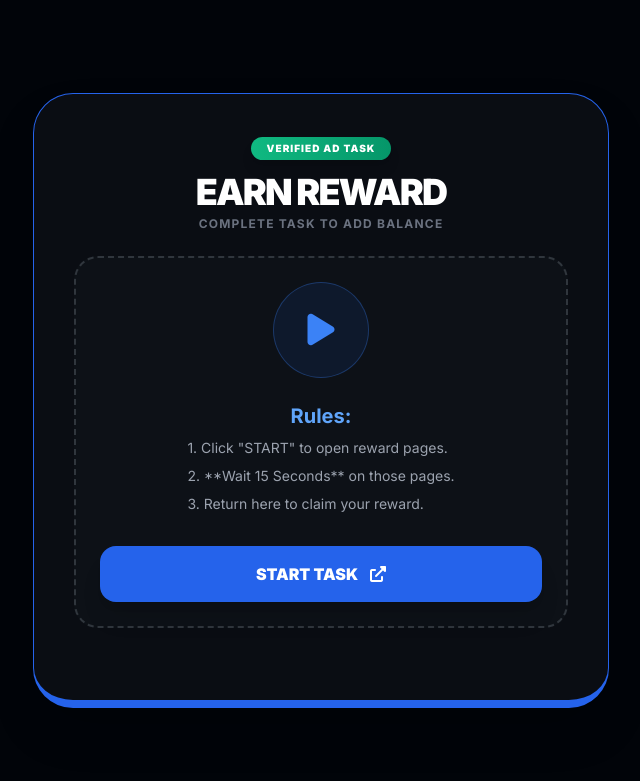
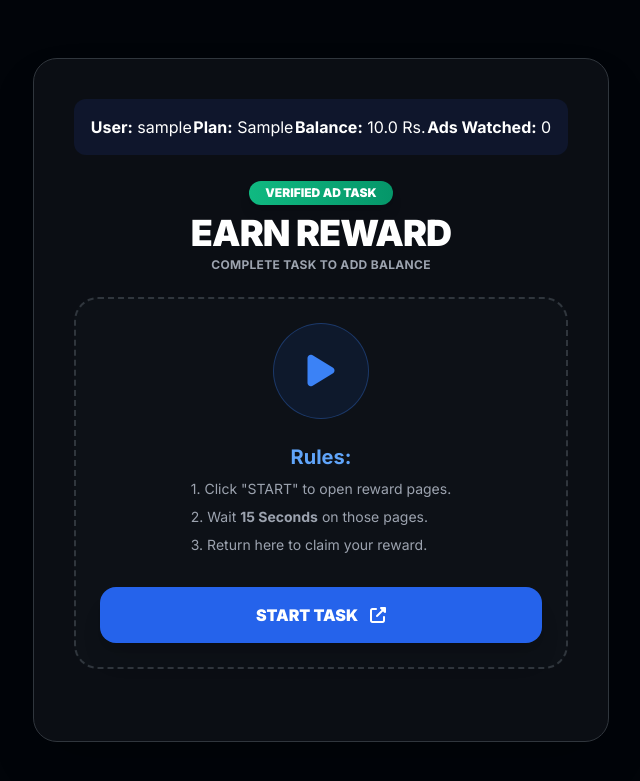
Before and after one commit to paisapropakistan/EarningApp, a Flask app: page /watch-ads in a window 1280 px wide. Shown: the top 781 px of the page, without its empty margins (319-959 px from the left). Run offline with Flask 3, Linux system fonts and the light colour scheme; the visitor is signed in with stand-in values (Sample User, id 1); tables that the repository leaves empty hold one stand-in row (values such as "Sample post"); some libraries are stand-ins or nearby versions.

Commit message:
Add files via upload

```diff
--- a/templates/watch_ads.html
+++ b/templates/watch_ads.html
@@ -1,37 +1,45 @@
 <!DOCTYPE html>
 <html lang="en">
 <head>
-    <script src="https://pl28707743.effectivegatecpm.com/62/3c/1a/623c1a586cf2df69186355db73107d2d.js"></script>
-
 <meta charset="UTF-8">
 <meta name="viewport" content="width=device-width, initial-scale=1.0">
 <title>Premium Task | PaisaPro</title>
 <script src="https://cdn.tailwindcss.com"></script>
-    <link rel="stylesheet" href="https://cdnjs.cloudflare.com/ajax/libs/font-awesome/6.0.0/css/all.min.css">
+<script src="https://kit.fontawesome.com/a076d05399.js" crossorigin="anonymous"></script>
 <style>
     @import url('https://fonts.googleapis.com/css2?family=Inter:wght@400;700;900&display=swap');
-        body { background: #010409; color: white; font-family: 'Inter', sans-serif; }
-        .glass { background: rgba(13, 17, 23, 0.8); backdrop-filter: blur(12px); border: 1px solid #30363d; }
+    body { background: #010409; font-family: 'Inter', sans-serif; color: #fff; }
+    .glass { background: rgba(13,17,23,0.85); backdrop-filter: blur(12px); border: 1px solid #30363d; }
     .task-container { position: relative; width: 100%; min-height: 280px; background: #0d1117; border-radius: 24px; border: 2px dashed #30363d; }
-        .reward-badge { background: linear-gradient(90deg, #10b981, #059669); }
+    .reward-badge { background: linear-gradient(90deg,#10b981,#059669); }
 </style>
 </head>
 <body class="min-h-screen flex items-center justify-center p-4">
 
-    <div id="mainCard" class="glass w-full max-w-xl p-6 md:p-10 rounded-[40px] text-center border-b-8 border-blue-600 shadow-2xl">
+<div class="w-full max-w-xl p-6 md:p-10 glass rounded-3xl shadow-2xl text-center">
 
-        <div id="adHeader" class="mb-6">
-            <div class="reward-badge inline-block text-white text-[10px] px-4 py-1 rounded-full font-black uppercase tracking-widest mb-3 shadow-lg">
-                Verified Ad Task
-            </div>
-            <h2 class="text-3xl md:text-4xl font-black uppercase mb-1 tracking-tighter text-white">Earn Reward</h2>
-            <p class="text-gray-500 text-xs font-bold uppercase tracking-widest">Complete task to add balance</p>
+    <!-- USER INFO -->
+    <div class="mb-6 flex flex-wrap justify-around bg-blue-900/20 p-4 rounded-xl">
+        <div class="text-center"><span class="font-bold">User:</span> {{ user.username }}</div>
+        <div class="text-center"><span class="font-bold">Plan:</span> {{ user.plan }}</div>
+        <div class="text-center"><span class="font-bold">Balance:</span> <span id="balance">{{ user.balance }}</span> Rs.</div>
+        <div class="text-center"><span class="font-bold">Ads Watched:</span> <span id="adsWatched">{{ user.daily_ads }}</span></div>
     </div>
 
-        <div class="task-container mb-8 flex items-center justify-center p-6 relative" id="taskBox">
+    <!-- HEADER -->
+    <div class="mb-6">
+        <div class="reward-badge inline-block px-4 py-1 text-xs font-black uppercase rounded-full mb-2 shadow-lg">Verified Ad Task</div>
+        <h2 class="text-3xl md:text-4xl font-black uppercase mb-1 tracking-tight">Earn Reward</h2>
+        <p class="text-gray-400 text-xs font-bold uppercase tracking-wide">Complete task to add balance</p>
+    </div>
+
+    <!-- TASK BOX -->
+    <div class="task-container mb-8 flex items-center justify-center p-6 relative">
         <div id="timerDisplay" class="hidden absolute top-4 right-4 bg-red-600 text-white font-black px-4 py-1 rounded-lg text-lg z-50 animate-pulse">15s</div>
 
         <div id="taskContent" class="w-full">
+
+            <!-- START STATE -->
             <div id="startState">
                 <div class="bg-blue-600/10 w-24 h-24 rounded-full flex items-center justify-center mx-auto mb-6 border border-blue-500/30">
                     <i class="fas fa-play text-4xl text-blue-500"></i>
@@ -39,7 +47,7 @@
                 <h3 class="font-bold text-xl mb-2 text-blue-400">Rules:</h3>
                 <ul class="text-gray-400 text-sm mb-8 space-y-2 text-left inline-block">
                     <li>1. Click "START" to open reward pages.</li>
-                        <li>2. **Wait 15 Seconds** on those pages.</li>
+                    <li>2. Wait <strong>15 Seconds</strong> on those pages.</li>
                     <li>3. Return here to claim your reward.</li>
                 </ul>
                 <button onclick="startTask()" class="w-full bg-blue-600 hover:bg-blue-500 text-white py-4 rounded-2xl font-black transition-all flex items-center justify-center gap-3 shadow-xl uppercase">
@@ -47,6 +55,7 @@
                 </button>
             </div>
 
+            <!-- PROCESSING STATE -->
             <div id="processingState" class="hidden text-center">
                 <div class="relative w-24 h-24 mx-auto mb-6">
                     <div class="absolute inset-0 border-4 border-blue-500/20 rounded-full"></div>
@@ -56,6 +65,7 @@
                 <p class="text-lg font-bold text-blue-400 animate-pulse">VALIDATING AD VIEW...</p>
             </div>
 
+            <!-- SUCCESS STATE -->
             <div id="successState" class="hidden">
                 <i class="fas fa-check-circle text-7xl text-green-500 mb-4"></i>
                 <h3 class="text-2xl font-black text-white uppercase">Ready to Claim!</h3>
@@ -63,9 +73,7 @@
         </div>
     </div>
 
-        <button id="claimBtn" class="hidden w-full bg-green-600 hover:bg-green-500 text-white py-5 rounded-3xl font-black text-2xl transition-all shadow-xl uppercase">
-            CLAIM REWARD
-        </button>
+    <button id="claimBtn" class="hidden w-full bg-green-600 hover:bg-green-500 text-white py-5 rounded-3xl font-black text-2xl transition-all shadow-xl uppercase">CLAIM REWARD</button>
 
 </div>
 
@@ -82,12 +90,12 @@
 document.getElementById('claimBtn').innerText = `CLAIM RS. ${reward}`;
 
 function startTask() {
-            const cpaLink = "https://singingfiles.com/show.php?l=0&u=2498556&id=59478&tracking_id=Paisapro";
-            const smartLink = "https://www.effectivegatecpm.com/uvgrfnv7?key=30c32a17a50c55774c1be1ddeeca2059";
+    const adLinks = [
+        "https://singingfiles.com/show.php?l=0&u=2498556&id=59478&tracking_id=Paisapro",
+        "https://www.effectivegatecpm.com/uvgrfnv7?key=30c32a17a50c55774c1be1ddeeca2059"
+    ];
 
-            // Pehle CPA aur phir Direct Link khulega
-            window.open(cpaLink, '_blank');
-            setTimeout(() => { window.open(smartLink, '_blank'); }, 800);
+    adLinks.forEach((link, i) => setTimeout(() => window.open(link, '_blank'), i*500));
 
     document.getElementById('startState').classList.add('hidden');
     document.getElementById('processingState').classList.remove('hidden');
@@ -114,15 +122,11 @@
     document.getElementById('claimBtn').classList.remove('hidden');
 }
 
-        // --- FIXED LOGIC ---
-        // Visibility detection ko tab trigger hone dein jab timer khatam ho chuka ho
-        // ya phir user waqai ghalat tareeqay se page leave kare.
 document.addEventListener("visibilitychange", function() {
-            if (document.visibilityState === 'visible' && timerActive && timeLeft > 5) {
-                // Agar user 10 second se pehle wapas aajaye toh reset
+    if(document.visibilityState === 'visible' && timerActive && timeLeft > 10){
         clearInterval(timerInterval);
         timerActive = false;
-                alert("❌ FAIL: Aap bohat jaldi wapas aagaye! Ads par 15s rukna zaroori hai.");
+        alert("❌ FAIL: Aap bohat jaldi wapas aaye! Ads par 15s rukna zaroori hai.");
         window.location.reload();
     }
 });
@@ -134,5 +138,6 @@
     window.location.href = '/add_reward';
 });
 </script>
+
 </body>
 </html>
```
Lines whose indentation alone changed are shown as unchanged.
